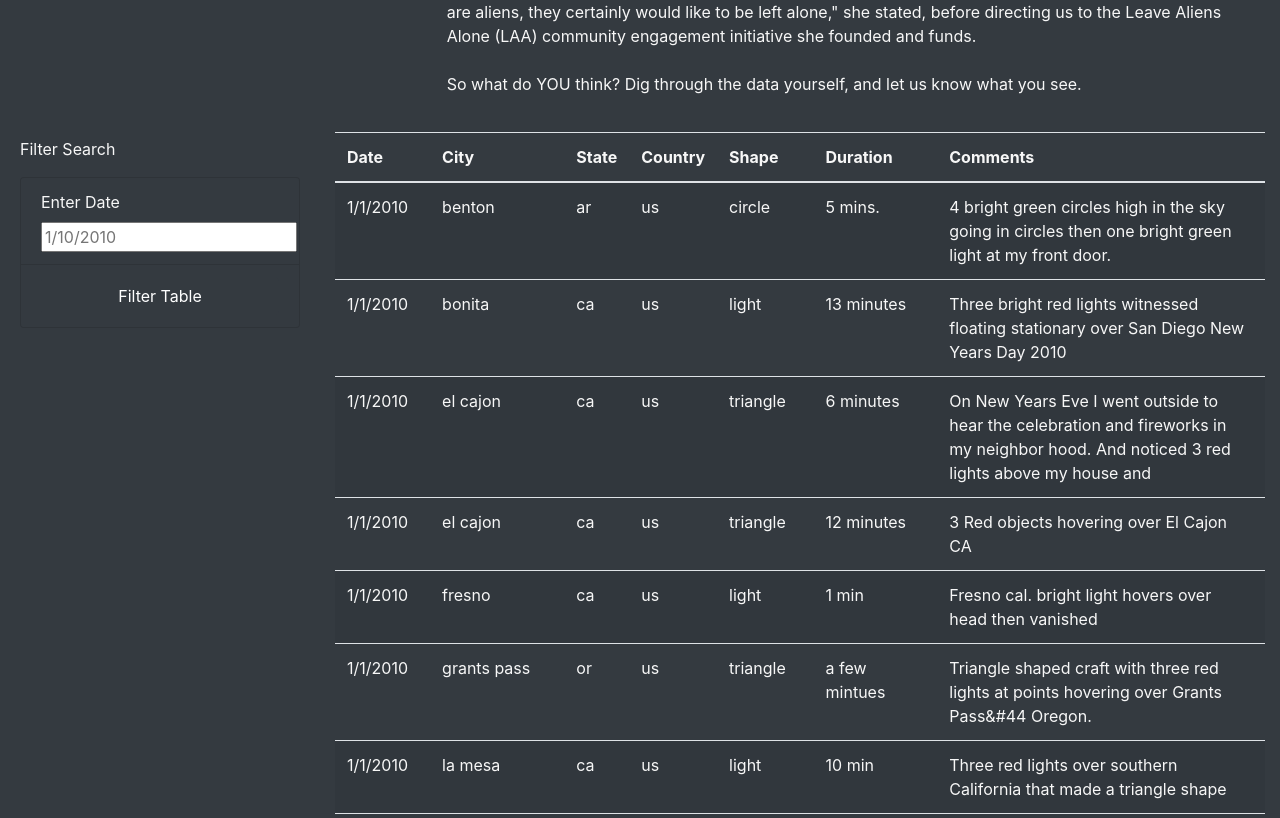
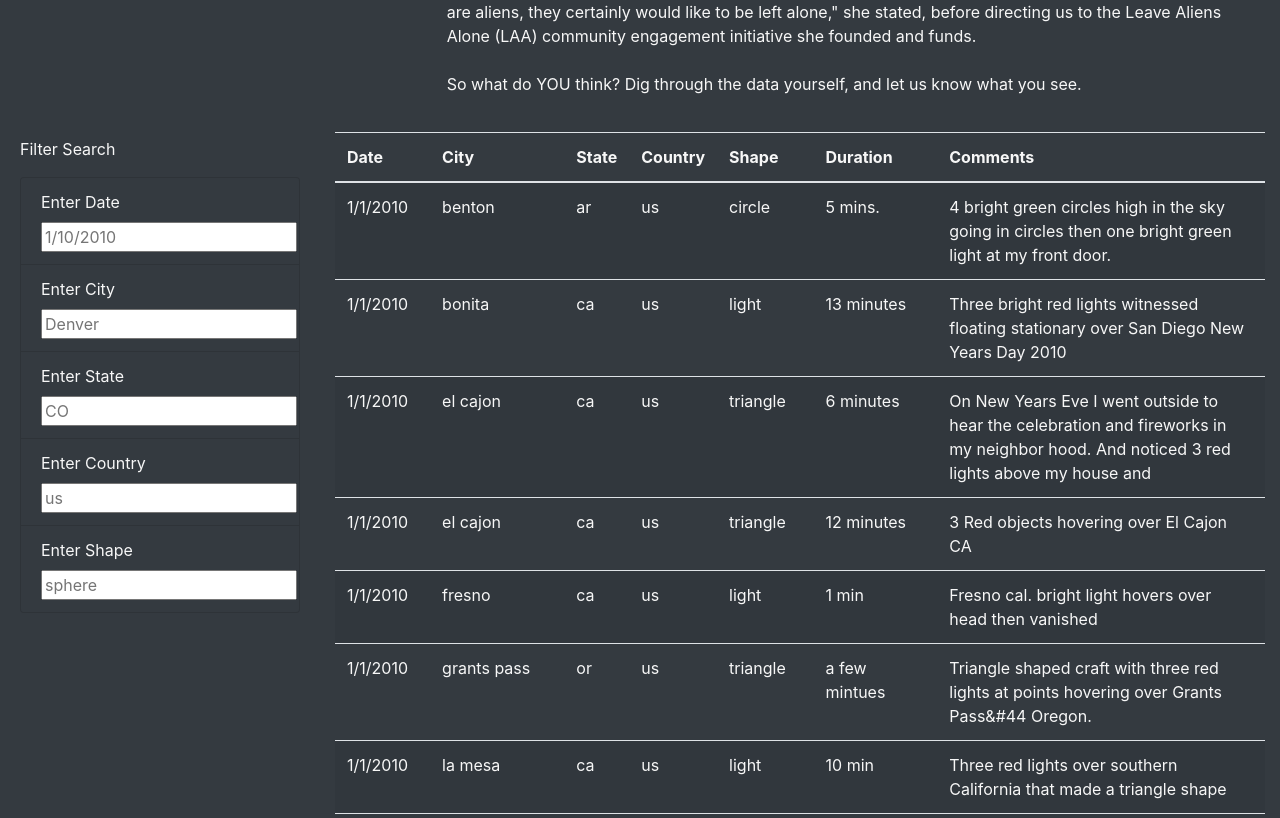
Before and after one commit to radatu/UFOs_Ch_12, a plain HTML site: page index.html in a window 1280 px wide. Shown: the part 623-1441 px from the top of the page. Drawn offline with nearby package versions, Linux system fonts and the light colour scheme.

Commit message:
HTML and Javascript

```diff
--- a/index.html
+++ b/index.html
@@ -66,6 +66,7 @@
       <div class="container-fluid">
         <div class="row">
           <div class="col-md-3">
+            <div class="filters">
               <form class="bg-dark">
                 <p>Filter Search</p>
                 <ul class="list-group">
@@ -74,12 +75,24 @@
                     <input type="text" placeholder="1/10/2010" id="datetime" />
                   </li>
                   <li class="list-group-item bg-dark">
-                  <button id="filter-btn" type="button" class="btn btn-dark">
-                    Filter Table
-                  </button>
+                    <label for="city">Enter City</label>
+                    <input type="text" placeholder="Denver" id="city" />
+                  </li>
+                  <li class="list-group-item bg-dark">
+                    <label for="state">Enter State</label>
+                    <input type="text" placeholder="CO" id="state" />
+                  </li>
+                  <li class="list-group-item bg-dark">
+                    <label for="country">Enter Country</label>
+                    <input type="text" placeholder="us" id="country" />
+                  </li>
+                  <li class="list-group-item bg-dark">
+                    <label for="shape">Enter Shape</label>
+                    <input type="text" placeholder="sphere" id="shape" />
                   </li>
                 </ul>
               </form>
+            </div>
           </div>
 
           <!-- Table -->
--- a/static/js/app_1.js
+++ b/static/js/app_1.js
@@ -45,8 +45,8 @@ function updateFilters() {
     delete filters[filterId];
 
     // 6. Call function to apply all filters and rebuild the table
-    filterTable();
   }
+  filterTable();
 }
 // 7. Use this function to filter the table when data is entered.
 function filterTable() {
```
Lines whose indentation alone changed are shown as unchanged.
